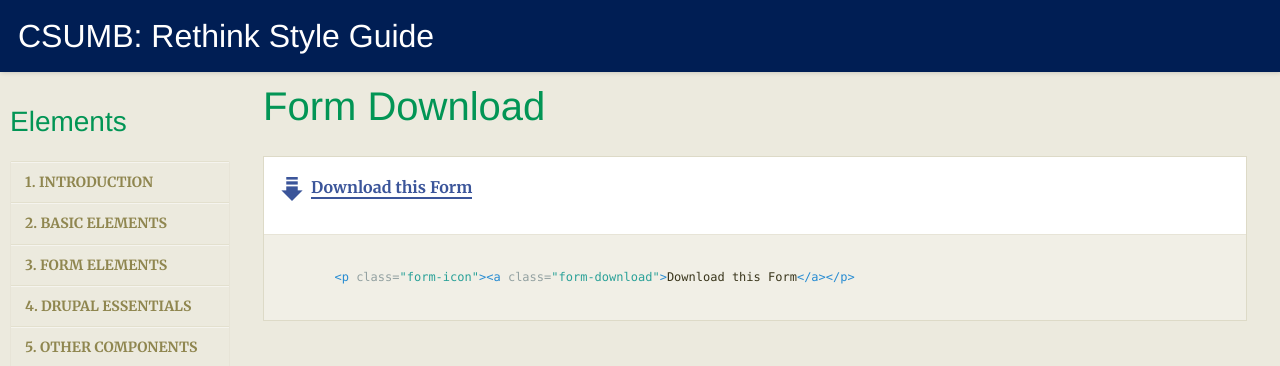
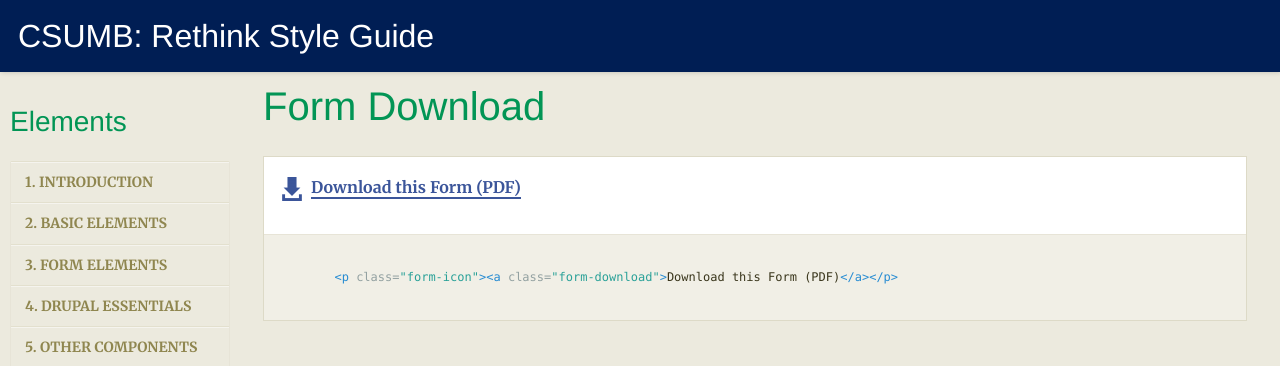
Before and after one commit to fourkitchens/csumb-style-guide, a Jekyll site: the page built from _posts/0005-01-04-form-download.markdown, in a window 1280 px wide. Shown: the top 366 px of the page. Built offline with Jekyll 4.4.1, drawn with Linux system fonts in a browser that asks for light colours; nearby versions of some CDN libraries; Markdown is read by kramdown in place of the engine named in the settings.

Commit message:
form-download icon switch

```diff
--- a/_posts/0005-01-04-form-download.markdown
+++ b/_posts/0005-01-04-form-download.markdown
@@ -4,7 +4,7 @@
 ---
 
 {% capture form %}
-  <p class="form-icon"><a class="form-download">Download this Form</a></p>
+  <p class="form-icon"><a class="form-download">Download this Form (PDF)</a></p>
 {% endcapture %}
 
 {% include sample.html sample=form %}
--- a/basic-page.html
+++ b/basic-page.html
@@ -23,8 +23,8 @@
         <h2>Gluten-free brunch YOLO h2</h2>
         <p>Bicycle rights craft beer Schlitz, Etsy Portland Tumblr lo-fi cornhole cray XOXO Shoreditch farm-to-table. Mixtape cred PBR&B, gastropub Pinterest Godard photo booth scenester. Post-ironic Vice single-origin coffee retro, lomo sustainable organic kogi semiotics asymmetrical.</p>
         <p>Biodiesel fixie post-ironic Marfa tote bag mumblecore selvage. Pour-over four loko locavore scenester. Meh Vice butcher actually Banksy. Tousled crucifix cardigan, fanny pack yr wolf +1 viral. 90's keffiyeh squid, photo booth church-key shabby chic synth VHS. Sriracha tote bag wayfarers Bushwick typewriter, disrupt cliche. Ennui normcore flannel Pitchfork Portland, tofu gluten-free letterpress.</p>
-        <p class="form-icon"><a class="form-download" href="google.com">Housing Survey</a></p>
-        <p class="form-icon"><a class="form-download" href="google.com">Academic Admission Alumnus Affidavit</a></p>
+        <p class="form-icon"><a class="form-download" href="google.com">Housing Survey (PDF)</a></p>
+        <p class="form-icon"><a class="form-download" href="google.com">Academic Admission Alumnus Affidavit (PDF)</a></p>
         <h2>Brooklyn Wes Anderson sriracha h2</h2>
         <p>Tousled brunch locavore, Intelligentsia cray four loko chillwave. Occupy biodiesel tousled lomo, salvia mlkshk Tonx dreamcatcher semiotics kale chips lo-fi Thundercats. Blue Bottle PBR tattooed Austin, biodiesel typewriter Shoreditch scenester ennui cred Godard Bushwick Banksy. </p>
         <h3>The List of Lists h3</h3>
```
Also changed, not shown: images/icons/icon-download-form.png.
